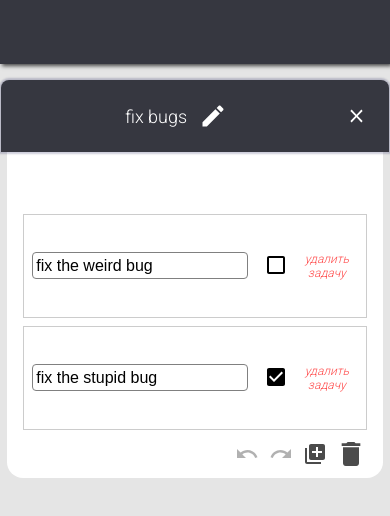
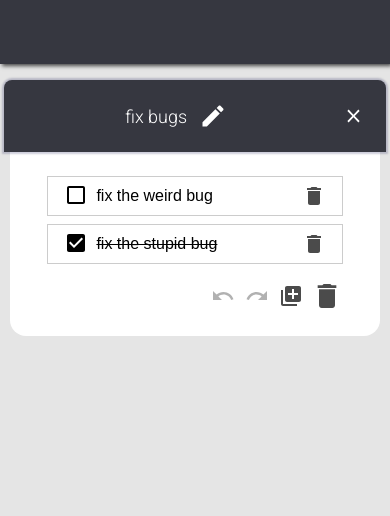
Before and after one commit to Skressed/vue-todoapp, a Vue app: page /note/1 in a window 390 px wide. Shown: the top 516 px of the page. Built offline with nearby package versions, Linux system fonts and the light colour scheme.

Commit message:
get rid of useless code, redesign stuff

```diff
--- a/src/App.vue
+++ b/src/App.vue
@@ -8,7 +8,7 @@
 
 <script>
 import Pgheader from './components/Pgheader.vue'
-import mockedData from './utils/mockData.json'
+import mockedData from './fixtures/mockData.json'
 import { bus } from './main'
 
 export default {
@@ -30,11 +30,13 @@ export default {
   },
   methods: {
     pickLocalStorageData: function() {
-      if(window.localStorage.getItem('notes')==null)
+      const lsNotes = window.localStorage.getItem('notes');
+      if(!lsNotes)
       {
         window.localStorage.setItem('notes', JSON.stringify(this.defaultCards));
+        return this.defaultCards;
       }
-      return JSON.parse(window.localStorage.getItem('notes'));
+      return JSON.parse(lsNotes);
     },
     newNote() {
       this.notes.push({id: this.notes.length, title: 'New note', todos: [{todo_id: 0, text: 'New todo', done: 'false'}]});
--- a/src/components/Cards.vue
+++ b/src/components/Cards.vue
@@ -1,13 +1,13 @@
 <template>
   <div class="wrapper">
     <div class="row showcase" v-show="cardsShown">
-      <div class="card" v-for="(note, index) in notes">
+      <div class="card" v-for="(note, index) in notes" v-bind:key="note.id">
         <div class="card__header">
           <div class="title">{{note.title}}</div>
           <img src="../assets/trash-white.svg" class="deleteBtn" @click="deleteTheNote(index)">
         </div>
         <div class="todos" @click="openTheCard(index)">
-          <div v-for="todo in note.todos" class="todo">
+          <div class="todo" v-for="todo in note.todos" v-bind:key="todo.todo_id">
             <div class="status">
               <p class="true" v-if="todo.done==true"><img class="mark" src="../assets/yes.svg"></p>
               <p class="false" v-else><img class="mark" src="../assets/no.svg"></p>
@@ -54,7 +54,7 @@ export default {
   },
   methods: {
     openTheCard: function(index) {
-      window.location.href="/note/" + index;
+      window.location.href = `/note/${index}`;
     },
     deleteTheNote: function(index) {
       this.grabbedId = index;
@@ -134,7 +134,7 @@ export default {
   flex-direction: column;
   height: auto;
   cursor: pointer;
-  padding-bottom: 32px;
+  padding-bottom: 12px;
 }
 
 .todo {
@@ -209,12 +209,13 @@ export default {
   right: 5%;
   bottom: 5%;
   cursor: pointer;
+  opacity: 0.7;
   transition: 0.3s;
 }
 
 .newNoteBtn:hover {
   transition: 0.3s;
-  transform: rotateZ(45deg);
+  opacity: 1;
 }
 
 @media screen and (max-width: 1080px) {
--- a/src/components/Note.vue
+++ b/src/components/Note.vue
@@ -2,20 +2,18 @@
   <div class="wrapper">
     <div class="container" v-show="openCardShown">
       <div class="modal__header">
-        <input v-if="titleEdit==true" type="text" class="modal__title titleinput" v-model="titlePlaceholder" @blur="notes[id].title=titlePlaceholder;titleEdit = !titleEdit;titlePlaceholder=''"></input>
-        <div v-if="titleEdit==false" class="modal__title">{{notes[this.id].title}}<br><img src="../assets/edit.svg" class="titleEditBtn" @click="titleEdit = !titleEdit"></div>
+        <input v-if="titleEdit==true" type="text" class="modal__title titleinput" v-model="titlePlaceholder" @blur="grabbedNote.title=titlePlaceholder;titleEdit = !titleEdit;titlePlaceholder=''; changesMade = true;"/>
+        <div v-if="titleEdit==false" class="modal__title">{{grabbedNote.title}}<br><img src="../assets/edit.svg" class="titleEditBtn" @click="titleEdit = !titleEdit"></div>
         <img src="../assets/no-white.svg" class="closeModalBtn" @click="attemptCloseModal()">
       </div>
       <div class="modal__todos">
-        <div class="todounit" v-for="(todo, index) in grabbedNote.todos">
-          <input @focus="changesMade = true; cacheText();" @blur="pushCacheText()" type="text" class="text" v-model="todo.text">
-
-          </input>
+        <div class="todounit" v-for="(todo, index) in grabbedNote.todos" v-bind:key="todo.todo_id">
           <div class="status">
             <p class="true" v-if="grabbedNote.todos[index].done==true" @click="tickThisOne(index)"><img class="mark" src="../assets/checked.svg"></p>
             <p class="false" v-else @click="tickThisOne(index)"><img class="mark" src="../assets/unchecked.svg"></p>
           </div>
-          <p class="todoRemoveBtn" @click="removeTodo(index)">удалить задачу</p>
+          <input v-bind:class="{todoDone: todo.done}"@focus="changesMade = true; cacheText();" @blur="pushCacheText()" type="text" class="text" v-model="todo.text"/>
+          <img src="../assets/trash.svg" class="todoRemoveBtn" @click="removeTodo(index)">
         </div>
         <div class="todo__footer">
             <img src="../assets/undo.svg" class="todoBtn undoBtn" v-bind:class="{undoActive: undoable}" @click="undo()">
@@ -67,6 +65,7 @@ export default {
       deleteTheNotePromptShown: false,
       undoable: false,
       redoable: false,
+      titlePlaceholder: '',
       cache: [], // кэш для всех действий за этот сеанс
       microCache: '', // используется в кэшировании текста todo для сохранения состояния на момент @focus и его кэширование на @blur
       cacheInstancesBehind: 0, // количество кэшированных версий заметки позади
@@ -87,17 +86,17 @@ export default {
     addTodo: function() {
       this.cacheThis();
       this.grabbedNote.todos.push({todo_id: this.grabbedNote.todos.length, text: '', done: false});
-      this.changesMade=true;
+      this.changesMade = true;
     },
     removeTodo: function(index) {
       this.cacheThis();
       this.grabbedNote.todos.splice(index, 1);
-      this.changesMade=true;
+      this.changesMade = true;
     },
     tickThisOne: function(index) {
       this.cacheThis();
       this.grabbedNote.todos[index].done = !this.grabbedNote.todos[index].done;
-      this.changesMade=true;
+      this.changesMade = true;
     },
     attemptCloseModal: function() {
       if (this.changesMade){
@@ -108,7 +107,7 @@ export default {
     },
     closeModal: function() {
       this.cache = [];
-      window.location.href="/";
+      window.location.href = "/";
     },
     saveChangesPrompt: function() {
       this.openCardShown = false;
@@ -139,6 +138,7 @@ export default {
       this.microCache = JSON.stringify(this.grabbedNote);
     },
     pushCacheText: function() {
+      this.undoable = true;
       this.cache[this.cacheInstancesBehind] = this.microCache;
       this.cacheInstancesBehind++;
     },
@@ -146,7 +146,7 @@ export default {
       this.cache[this.cacheInstancesBehind] = JSON.stringify(this.grabbedNote);
       this.grabbedNote = JSON.parse(this.cache[this.cacheInstancesBehind-1]);
       this.cacheInstancesBehind--;
-      if (this.cacheInstancesBehind == 0){
+      if (this.cacheInstancesBehind === 0){
         this.undoable = false;
       }
       this.redoable = true;
@@ -155,7 +155,7 @@ export default {
       this.undoable = true;
       this.grabbedNote = JSON.parse(this.cache[this.cacheInstancesBehind+1]);
       this.cacheInstancesBehind++;
-      if((this.cache.length-1)==(this.cacheInstancesBehind)){
+      if ((this.cache.length-1) === (this.cacheInstancesBehind)) {
         this.redoable = false;
       }
     }
@@ -175,7 +175,6 @@ export default {
 .container {
   margin-top: 16px;
   border-radius: 16px;
-
   width: auto;
   height: auto;
   display: flex;
@@ -183,6 +182,7 @@ export default {
   justify-content: flex-start;
   align-items: center;
   background-color: white;
+  width: 35%;
 }
 
 .modal__header {
@@ -228,14 +228,15 @@ export default {
 }
 
 .modal__todos {
-  margin-top: 10%;
+  margin-top: 0;
   font-size: 32px;
   padding: 16px;
-  padding-bottom: 0;
+  width: 80%;
 }
 
 .todounit {
-  padding-left: 8px;
+  padding-left: 16px;
+  padding-right: 16px;
   margin-top: 8px;
   display: flex;
   flex-direction: row;
@@ -256,9 +257,10 @@ export default {
 }
 
 .text {
-  border: 1px solid gray;
+  border: 0;
   padding: 1%;
   font-size: 16px;
+  width: 100%;
   border-radius: 4px;
   transition: 0.2s;
 }
@@ -268,13 +270,21 @@ export default {
   box-shadow: 2px 2px 2px rgba(0, 60, 120, 0.5);
 }
 
+.todoDone {
+  text-decoration: line-through;
+}
+
 .status {
   height: auto;
 }
 
+.true, .false {
+  padding: 0; margin: 0;
+}
+
 .mark {
   padding-top: 6px;
-  margin-left: 16px;
+  margin-right: 6px;
   width: 24px;
   cursor: pointer;
 }
@@ -284,11 +294,9 @@ export default {
   flex-direction: row;
   justify-content: center;
   align-items: center;
-  text-align: center;
-  font-size: 12px;
-  font-style: italic;
+  width: 32px;
+  margin-left: 6px;
   cursor: pointer;
-  color: red;
   opacity: 0.7;
   transition: 0.1s;
 }
@@ -303,6 +311,7 @@ export default {
   flex-direction: row;
   justify-content: flex-end;
   padding: 8px;
+  padding-top: 16px;
   padding-right: 0;
 }
 
@@ -400,4 +409,10 @@ export default {
   width: 24px;
   cursor: pointer;
 }
+
+@media screen and (max-width: 1080px) {
+  .container {
+    width: 95%;
+  }
+}
 </style>
```
Also changed, not shown: src/fixtures/mockData.json (renamed from src/utils/mockData.json). Lines whose indentation alone changed are shown as unchanged.
